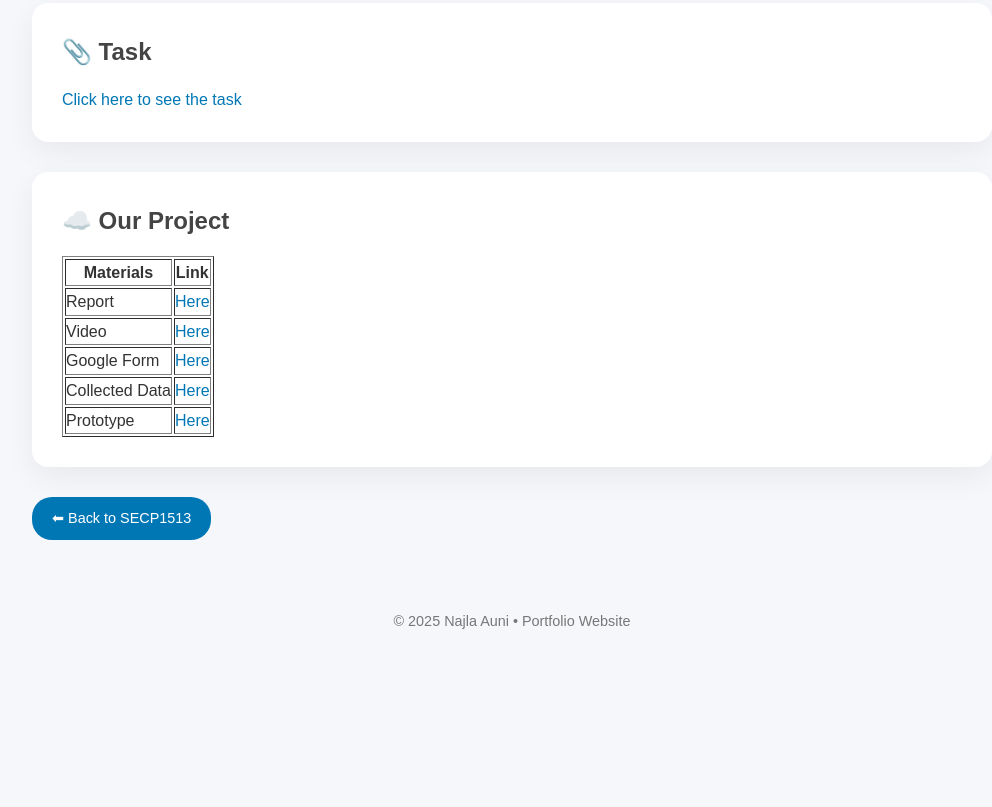
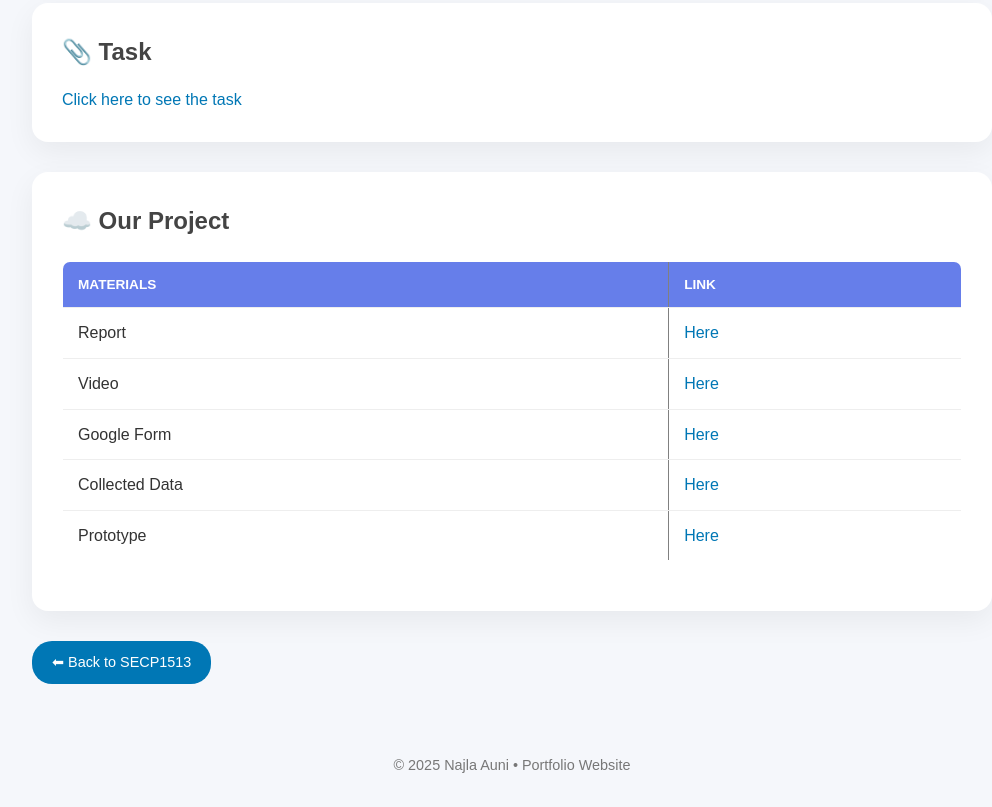
Before and after one commit to najlaauni/najla.github.io, a plain HTML site: page secp/design-thinking-project.html in a window 1280 px wide. Shown: the part 1969-2776 px from the top of the page, without its empty margins (128-1120 px from the left). Before the commit the page ends 2632 px from the top, so only its background shows below. Drawn offline with Linux system fonts and the light colour scheme.

Commit message:
Update style.css

```diff
--- a/style.css
+++ b/style.css
@@ -80,6 +80,32 @@ h2 {
 .card a:hover {
     text-decoration: underline;
 }
+/* Tambah ini dalam CSS anda */
+table {
+    width: 100%;
+    border-collapse: collapse;
+    margin: 20px 0;
+    background: white;
+    border-radius: 8px;
+    overflow: hidden; /* supaya border-radius nampak */
+}
+
+th, td {
+    padding: 12px 15px;
+    text-align: left;
+    border-bottom: 1px solid #eee;
+}
+
+th {
+    background-color: #667eea; /* ikut warna header anda */
+    color: white;
+    text-transform: uppercase;
+    font-size: 0.85rem;
+}
+
+tr:hover {
+    background-color: #f9f9f9; /* kesan highlight bila mouse lalu */
+}
 
 /* ===== Footer ===== */
 footer {
```
